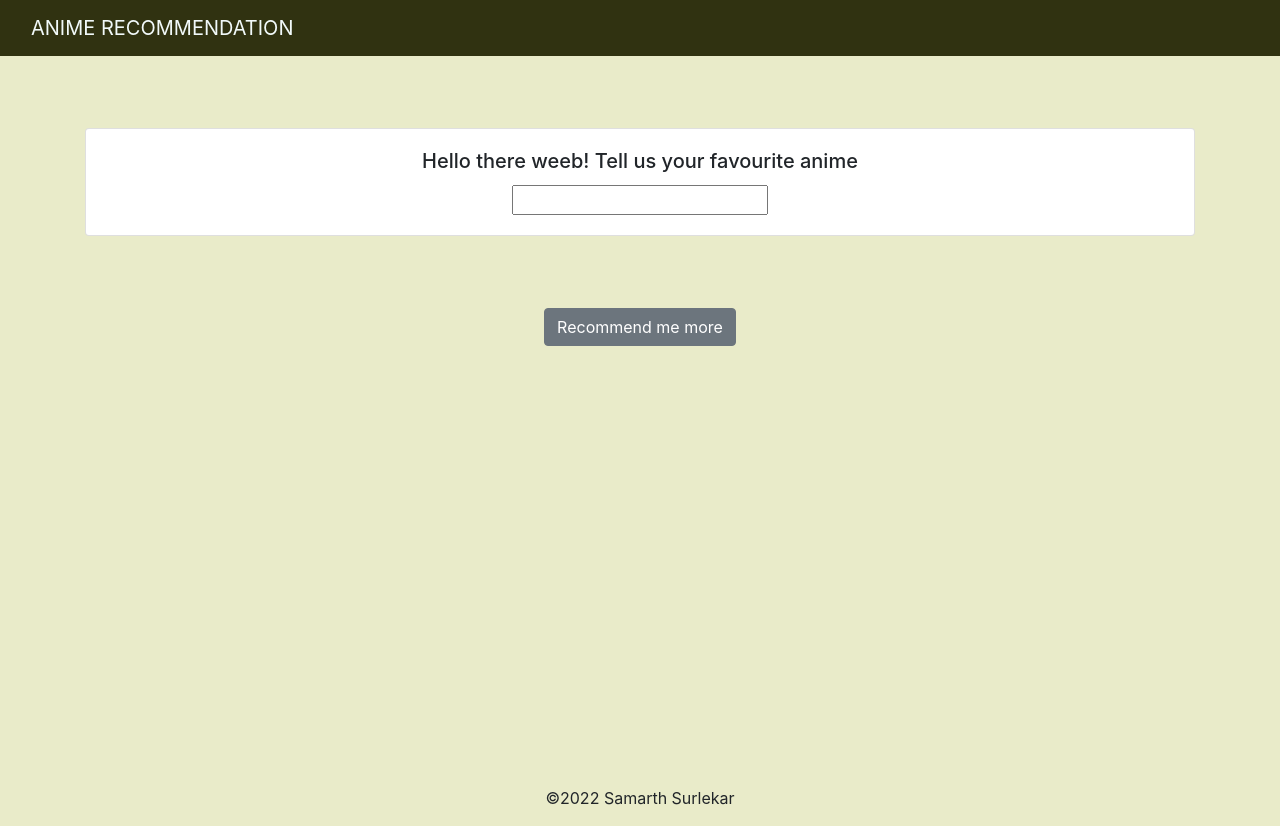
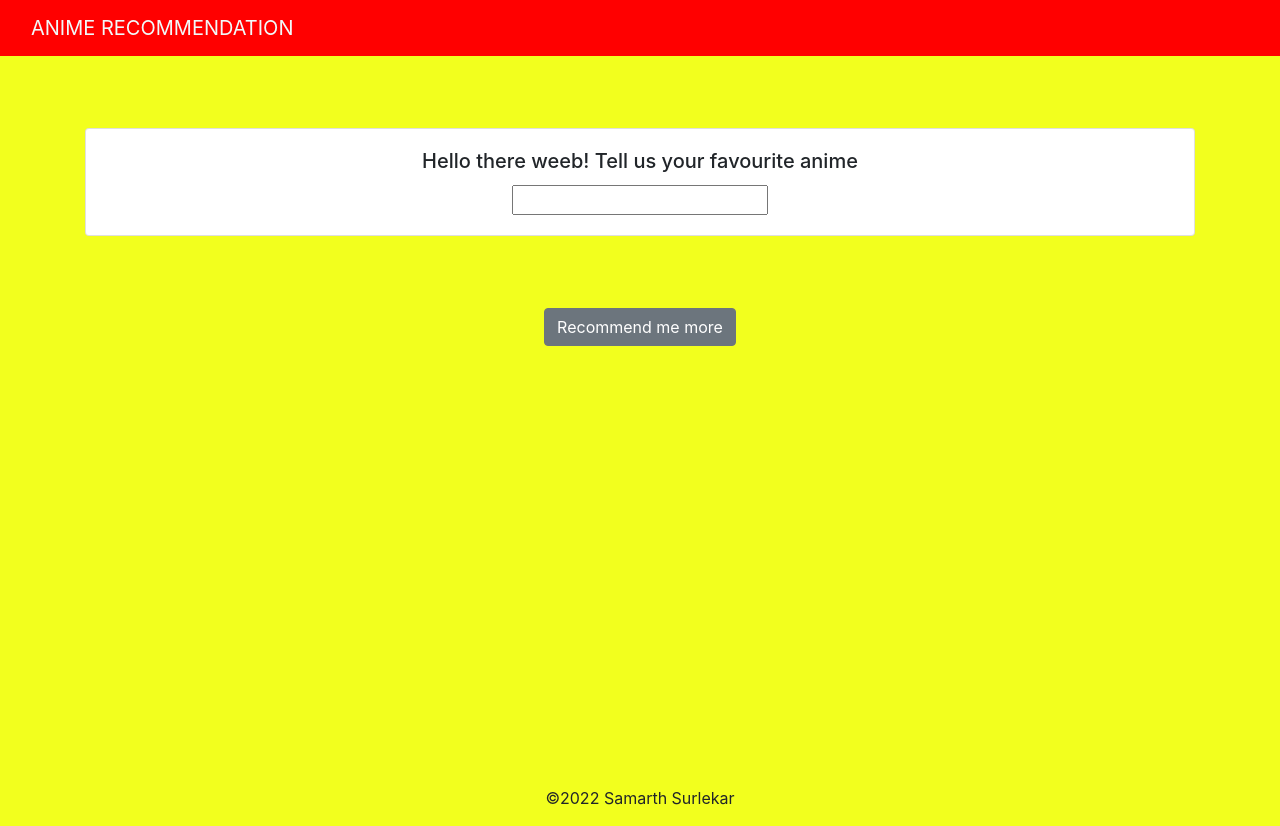
Before and after one commit to so-samarth/anime-recommendation, a Flask app: page / in a window 1280 px wide. Run offline with Flask 2, Linux system fonts and the light colour scheme; some libraries are stand-ins or nearby versions.

Commit message:
Update styles.css

```diff
--- a/static/css/styles.css
+++ b/static/css/styles.css
@@ -1,10 +1,10 @@
 body {
-    background-color: #e9ebc9;
+    background-color: #f2ff1e;
     text-align: center;
 }
 
 .navbar {
-    background-color: #303211;
+    background-color: #ff0000;
     text-align: center;
 }
 
```
